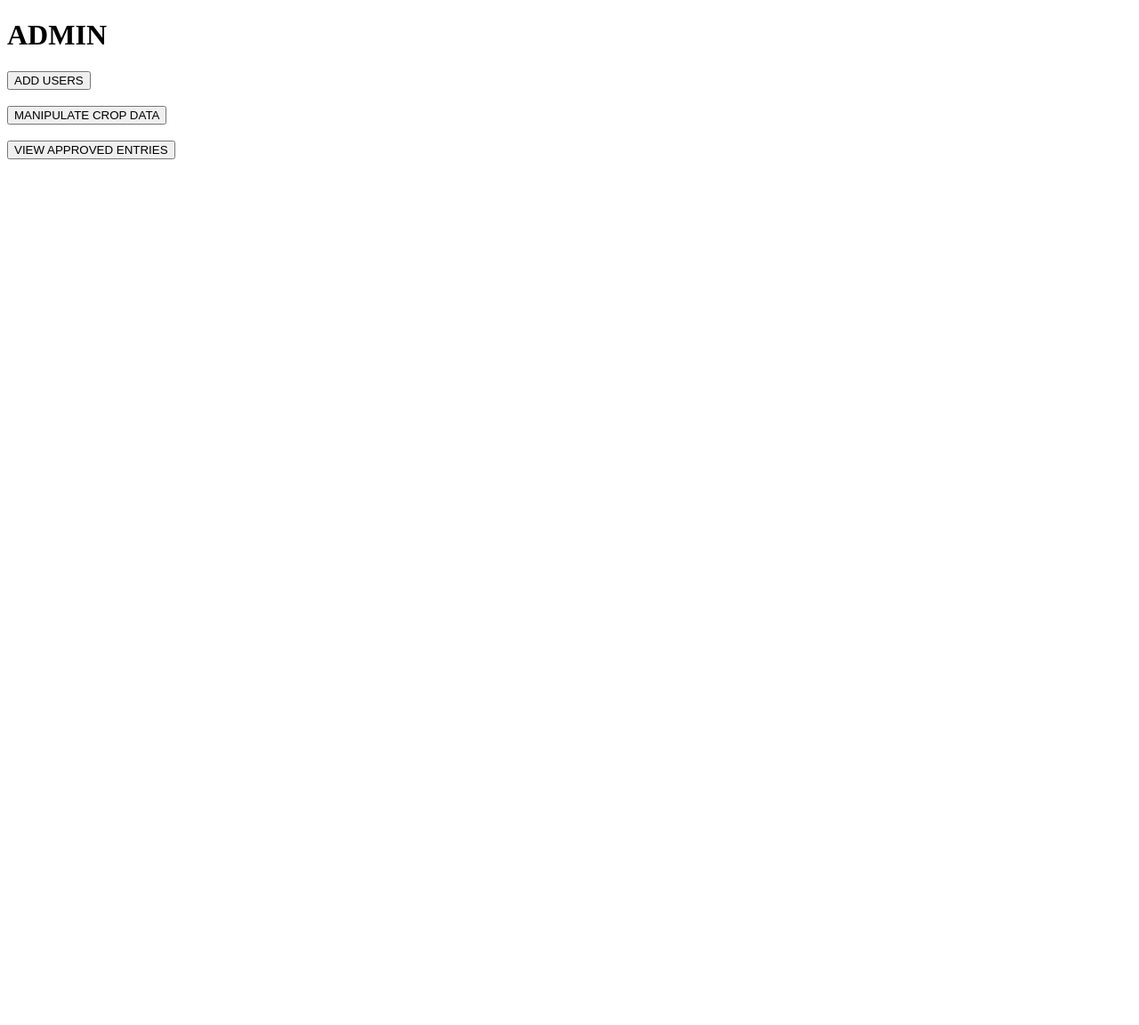
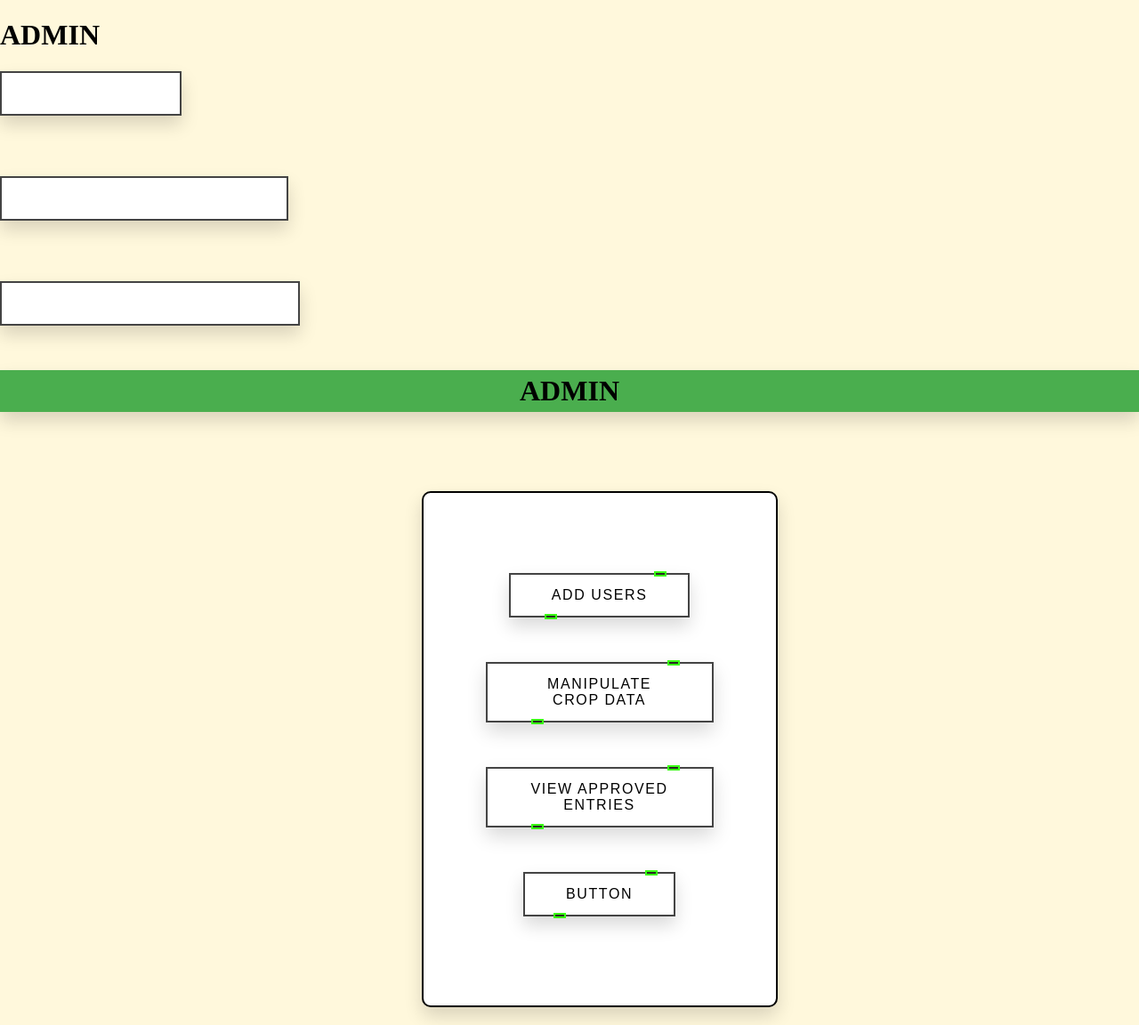
Before and after one commit to Satya-Sreekar/Image-repository, a PHP site: page /manipulate.php in a window 1280 px wide. Shown: the whole page at 89% size. Before the commit the page ends 179 px from the top, so only its background shows below. Run offline with PHP 8.4, Linux system fonts and the light colour scheme; a user stored in the database is signed in.

Commit message:
Update manipulate.php

```diff
--- a/manipulate.php
+++ b/manipulate.php
@@ -27,4 +27,286 @@ require('DBinfo.php');
 
 </body>
 
+</html><!DOCTYPE HTML>
+<html>
+<head>
+<?php
+session_start ();
+if (!isset($_SESSION['UN']))
+{
+    header("location:index.php");
+    exit;
+}
+// Connect to the database
+require('DBinfo.php');
+
+?>
+<style>
+body{
+    margin:0%;
+}
+.ol{
+    text-align:center;
+    padding:0%;
+    margin:0%;
+}
+.heading
+{
+    border: 2px solidrgba(72,172,76,251);
+    background-color:rgba(74,174,78,253);
+    margin-top: 0%;
+    margin-bottom:7%;
+    padding-top: 5px;
+    padding-right: 90px;
+    padding-bottom: 5px;
+    padding-left: 90px;
+    box-shadow: 0 10px 20px 0 rgba(0,0,0,0.15);
+}
+
+    body{
+        background:cornsilk;
+    }
+    button {
+  position: relative;
+  background: #444;
+  color: #fff;
+  text-decoration: none;
+  text-transform: uppercase;
+  border: none;
+  letter-spacing: 0.1rem;
+  font-size: 1rem;
+  padding: 1rem 3rem;
+  transition: 0.2s;
+}
+
+button:hover {
+  letter-spacing: 0.2rem;
+  padding: 1.1rem 3.1rem;
+  background: var(--clr);
+  color: var(--clr);
+  /* box-shadow: 0 0 35px var(--clr); */
+  animation: box 3s infinite;
+}
+
+button::before {
+  content: "";
+  position: absolute;
+  inset: 2px;
+  background: #272822;
+}
+
+button span {
+  position: relative;
+  z-index: 1;
+}
+button i {
+  position: absolute;
+  inset: 0;
+  display: block;
+}
+
+button i::before {
+  content: "";
+  position: absolute;
+  width: 10px;
+  height: 2px;
+  left: 80%;
+  top: -2px;
+  border: 2px solid var(--clr);
+  background: #272822;
+  transition: 0.2s;
+}
+
+button:hover i::before {
+  width: 15px;
+  left: 20%;
+  animation: move 3s infinite;
+}
+
+button i::after {
+  content: "";
+  position: absolute;
+  width: 10px;
+  height: 2px;
+  left: 20%;
+  bottom: -2px;
+  border: 2px solid var(--clr);
+  background: #272822;
+  transition: 0.2s;
+}
+
+button:hover i::after {
+  width: 15px;
+  left: 80%;
+  animation: move 3s infinite;
+}
+
+@keyframes move {
+  0% {
+    transform: translateX(0);
+  }
+  50% {
+    transform: translateX(5px);
+  }
+  100% {
+    transform: translateX(0);
+  }
+}
+
+@keyframes box {
+  0% {
+    box-shadow: #27272c;
+  }
+  50% {
+    box-shadow: 0 0 25px var(--clr);
+  }
+  100% {
+    box-shadow: #27272c;
+  }
+}
+.login{
+    border: 2px solid rgb(0, 0, 0);
+    position: relative;
+    text-align: center;
+    padding: 3%;
+    padding-top:90px ;
+    padding-bottom:50px ;
+    padding-left: 70px;
+    padding-right: 70px;
+    width: 20%;
+    height: 50%;
+    margin: 20px auto;
+    background:white;
+    margin-top: 2.5%;
+    margin-left: 37%;
+    border-radius: 10px;
+    box-shadow: 0 10px 20px 0 rgba(0,0,0,0.15);
+}
+button {
+  position: relative;
+  background: #444;
+  color: black;
+  margin-bottom:50px;
+  text-decoration: none;
+  text-transform: uppercase;
+  border: none;
+  letter-spacing: 0.1rem;
+  font-size: 1rem;
+  padding: 1rem 3rem;
+  transition: 0.2s;
+  box-shadow: 0 10px 20px 0 rgba(0,0,0,0.15);
+}
+
+button:hover {
+  letter-spacing: 0.2rem;
+  padding: 1.1rem 3.1rem;
+  background: var(--clr);
+  color: var(--clr);
+  /* box-shadow: 0 0 35px var(--clr); */
+  animation: box 3s infinite;
+}
+
+button::before {
+  content: "";
+  position: absolute;
+  inset: 2px;
+  background: white;
+}
+
+button span {
+  position: relative;
+  z-index: 1;
+}
+button i {
+  position: absolute;
+  inset: 0;
+  display: block;
+}
+
+button i::before {
+  content: "";
+  position: absolute;
+  width: 10px;
+  height: 2px;
+  left: 80%;
+  top: -2px;
+  border: 2px solid var(--clr);
+  background: #272822;
+  transition: 0.2s;
+}
+
+button:hover i::before {
+  width: 15px;
+  left: 20%;
+  animation: move 3s infinite;
+}
+
+button i::after {
+  content: "";
+  position: absolute;
+  width: 10px;
+  height: 2px;
+  left: 20%;
+  bottom: -2px;
+  border: 2px solid var(--clr);
+  background: #272822;
+  transition: 0.2s;
+}
+
+button:hover i::after {
+  width: 15px;
+  left: 80%;
+  animation: move 3s infinite;
+}
+
+@keyframes move {
+  0% {
+    transform: translateX(0);
+  }
+  50% {
+    transform: translateX(5px);
+  }
+  100% {
+    transform: translateX(0);
+  }
+}
+
+@keyframes box {
+  0% {
+    box-shadow: #27272c;
+  }
+  50% {
+    box-shadow: 0 0 25px var(--clr);
+  }
+  100% {
+    box-shadow: #27272c;
+  }
+}
+
+</style>
+<title>Administrator</title>
+</head><div class='heading'>
+<h1 class="ol">ADMIN</h1>
+</div>
+<body>
+<form>
+<div class="login">
+  <!--   <button style="--clr:#EA00FF"><span>Button</span><i></i></button> -->
+  <!-- <button style="--clr:#FFF01F"><span>Button</span><i></i></button> -->
+  <!-- <button style="--clr:#7FFF00"><span>Button</span><i></i></button> -->
+  <!-- <button style="--clr:#FF5E00"><span>Button</span><i></i></button> -->
+  <button type="submit" formaction="addusers.php"style="--clr:#39FF14"><span>ADD USERS</span><i></i></button>
+  <!-- <button style="--clr:#FF3131"><span>Button</span><i></i></button> -->
+  <!-- <button style="--clr:#1F51FF"><span>Button</span><i></i></button> -->
+  <button type="submit" formaction="manipulatedata.php"style="--clr:#39FF14"><span>MANIPULATE CROP DATA</span><i></i></button>
+  <!-- <button style="--clr:#BC13FE"><span>Button</span><i></i></button> -->
+  <button style="--clr:#39FF14"><span>VIEW APPROVED ENTRIES</span><i></i></button>
+  <!-- <button style="--clr:#E7EE4F"><span>Button</span><i></i></button> -->
+  <button type="submit" formaction="insertcredentials.php"style="--clr:#39FF14"><span>Button</span><i></i></button>
+  <!-- <button style="--clr:#FF1493"><span>Button</span><i></i></button> -->
+  <!-- <button style="--clr:#CCFF00"><span>Button</span><i></i></button> -->
+</form>
+</div>
+</body>
+
 </html>
```
